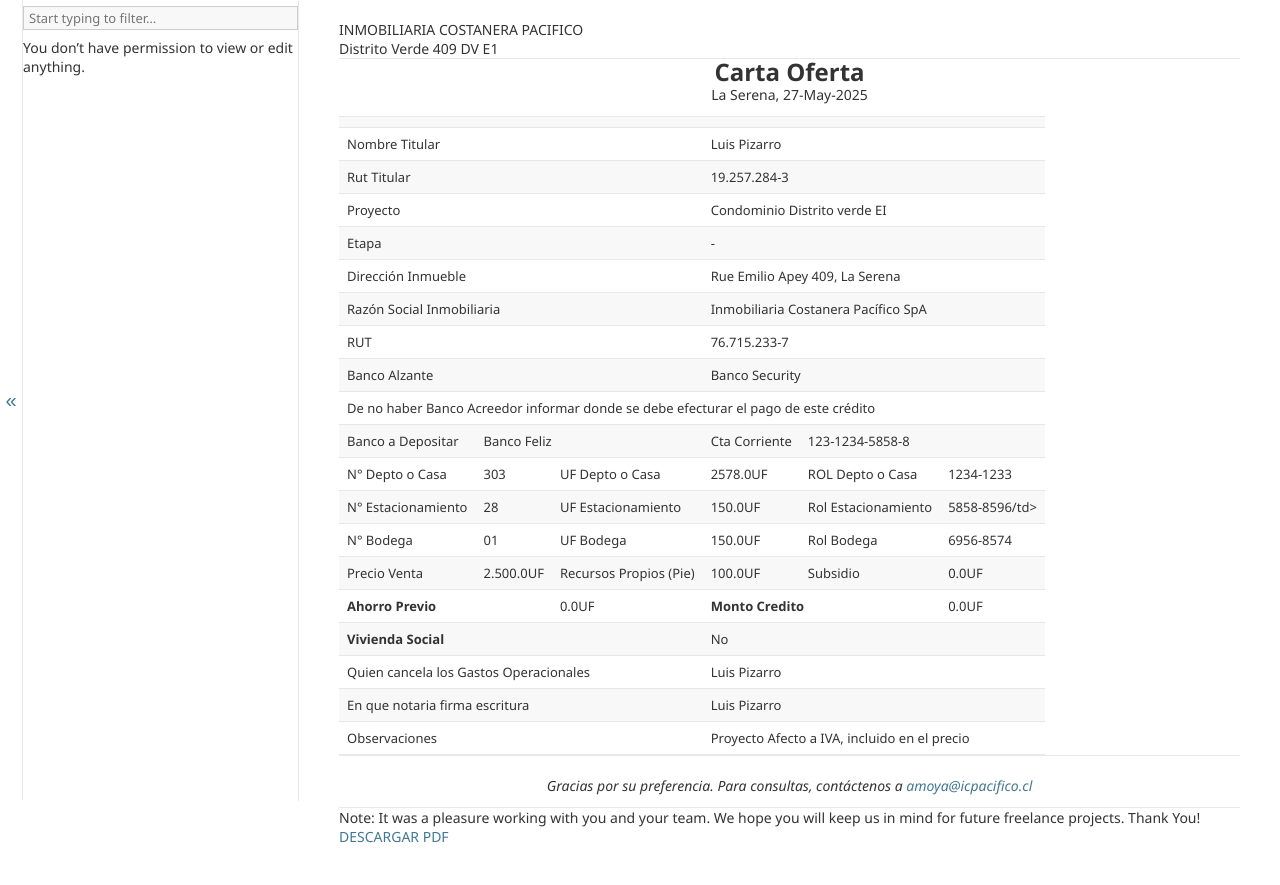
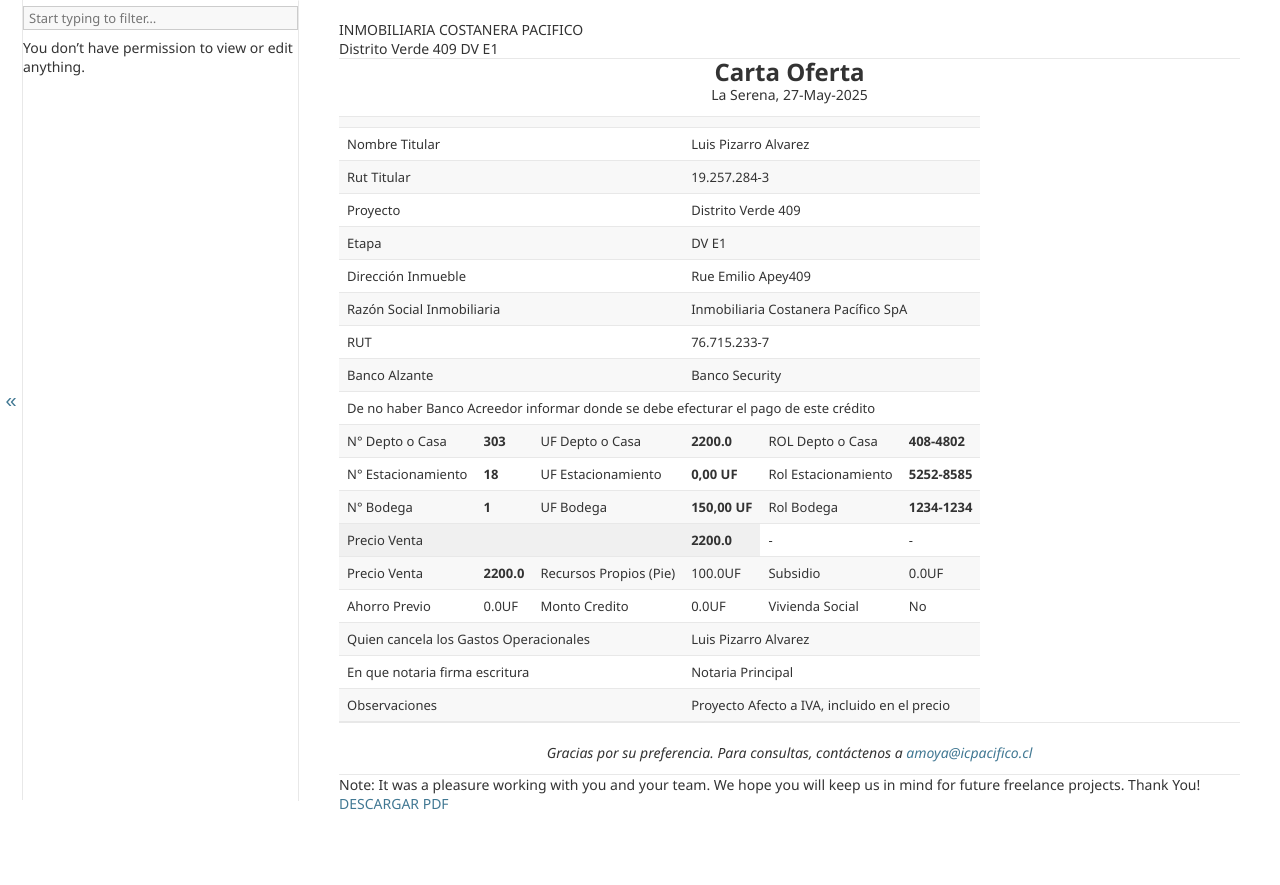
Before and after one commit to Dev-icpacifico/OPMS, a Django app: page /ventas/cartaoferta/1/ in a window 1280 px wide. Shown: the part 92-977 px from the top of the page. After the commit the page ends 902 px from the top, so only its background shows below. Run offline with Django 5.2, Linux system fonts and the light colour scheme; a user stored in the database is signed in; data comes from the database, SQL or seed files in the repository.

Commit message:
Update: Documento CO

```diff
--- a/templates/documentos/carta_oferta.html
+++ b/templates/documentos/carta_oferta.html
@@ -28,6 +28,8 @@
                                         Oferta</strong>
                                         <br>La Serena, {{ fecha_hoy|date:"d-M-Y" }}</p>
                                 </div>
+                                {% for venta in datos_venta %}
+
                                     <table class="table table-sm table-bordered text-center align-middle">
                                         <thead class="table-light">
                                         <tr>
@@ -42,105 +44,107 @@
                                         <tbody>
                                         <tr>
                                             <td colspan="3">Nombre Titular</td>
-                                        <td colspan="3">Luis Pizarro</td>
+                                            <td colspan="3">{{ venta.id_cliente.nombres_1 }} {{ venta.id_cliente.apellidos_1 }} {{ venta.id_cliente.apellidos_2 }}</td>
                                         </tr>
                                         <tr>
                                             <td colspan="3">Rut Titular</td>
-                                        <td colspan="3">19.257.284-3</td>
+                                            <td colspan="3">{{ venta.id_cliente.rut_cliente }}</td>
                                         </tr>
                                         <tr>
                                             <td colspan="3">Proyecto</td>
-                                        <td colspan="3">Condominio Distrito verde EI</td>
+                                            <td colspan="3">{{ venta.id_propiedad.condominio.nombre_condominio }}</td>
                                         </tr>
                                         <tr>
                                             <td colspan="3">Etapa</td>
-                                        <td colspan="3">-</td>
+                                            <td colspan="3">{{ venta.id_propiedad.etapa.nombre_etapa }}</td>
                                         </tr>
                                         <tr>
                                             <td colspan="3">Dirección Inmueble</td>
-                                        <td colspan="3">Rue Emilio Apey 409, La Serena</td>
+                                            <td colspan="3">{{ venta.id_propiedad.condominio.direccion_proyecto }}</td>
                                         </tr>
                                         <tr>
                                             <td colspan="3">Razón Social Inmobiliaria</td>
-                                        <td colspan="3">Inmobiliaria Costanera Pacífico SpA</td>
+                                            <td colspan="3">{{ venta.id_propiedad.condominio.empresa_vende.razon_social }}</td>
                                         </tr>
                                         <tr>
                                             <td colspan="3">RUT</td>
-                                        <td colspan="3">76.715.233-7</td>
+                                            <td colspan="3">{{ venta.id_propiedad.condominio.empresa_vende.rut_empresa }}</td>
                                         </tr>
                                         <tr>
                                             <td colspan="3">Banco Alzante</td>
-                                        <td colspan="3">Banco Security</td>
+                                            <td colspan="3">{{ venta.id_propiedad.condominio.empresa_vende.banco_alzante }}</td>
                                         </tr>
                                         <tr>
-                                        <td colspan="6">De no haber Banco Acreedor informar donde se debe efecturar el
+                                            <td colspan="6">De no haber Banco Acreedor informar donde se debe efecturar
+                                                el
                                                 pago de este
                                                 crédito
                                             </td>
                                         </tr>
                                         <tr>
-                                        <td colspan="1">Banco a Depositar</td>
-                                        <td colspan="2">Banco Feliz</td>
-                                        <td>Cta Corriente</td>
-                                        <td colspan="2">123-1234-5858-8</td>
-                                    </tr>
-                                    <tr>
                                             <td>N° Depto o Casa</td>
-                                        <td>303</td>
+                                            <td><strong>{{ venta.id_propiedad.numero_propiedad }}</strong></td>
                                             <td>UF Depto o Casa</td>
-                                        <td>2578.0UF</td>
+                                            <td><strong>{{ venta.id_propiedad.valor_final_propiedad }}</strong></td>
                                             <td>ROL Depto o Casa</td>
-                                        <td>1234-1233</td>
+                                            <td><strong>{{ venta.id_propiedad.rol }}</strong></td>
                                         </tr>
                                         <tr>
                                             <td>N° Estacionamiento</td>
-                                        <td>28</td>
+                                            <td><strong>{{ venta.id_propiedad.estacionamiento }}</strong></td>
                                             <td>UF Estacionamiento</td>
-                                        <td>150.0UF</td>
+                                            <td>
+                                                <strong>{{ venta.id_propiedad.valor_estacionamiento|uf_format }}</strong>
+                                            </td>
                                             <td>Rol Estacionamiento</td>
-                                        <td>5858-8596/td>
+                                            <td><strong>{{ venta.id_propiedad.rol_estacionamiento }}</strong></td>
                                         </tr>
                                         <tr>
                                             <td>N° Bodega</td>
-                                        <td>01</td>
+                                            <td><strong>{{ venta.id_propiedad.bodega }}</strong></td>
                                             <td>UF Bodega</td>
-                                        <td>150.0UF</td>
+                                            <td><strong>{{ venta.id_propiedad.valor_bodega|uf_format }}</strong></td>
                                             <td>Rol Bodega</td>
-                                        <td>6956-8574</td>
+                                            <td><strong>{{ venta.id_propiedad.rol_bodega }}</strong></td>
+                                        </tr>
+                                        <tr>
+                                            <td colspan="3" style="background-color: #f0f0f0;">Precio Venta</td>
+                                            <td style="background-color: #f0f0f0;">
+                                                <strong>{{ venta.id_propiedad.valor_final_propiedad }}</strong></td>
+                                            <td> -</td>
+                                            <td> -</td>
                                         </tr>
                                         <tr>
                                             <td>Precio Venta</td>
-                                        <td>2.500.0UF</td>
+                                            <td><strong>{{ venta.id_propiedad.valor_final_propiedad }}</strong></td>
                                             <td>Recursos Propios (Pie)</td>
                                             <td>100.0UF</td>
                                             <td>Subsidio</td>
                                             <td>0.0UF</td>
                                         </tr>
                                         <tr>
-                                        <td colspan="2"><strong>Ahorro Previo</strong></td>
+                                            <td>Ahorro Previo</td>
                                             <td>0.0UF</td>
-                                        <td colspan="2"><strong>Monto Credito</strong></td>
+                                            <td>Monto Credito</td>
                                             <td>0.0UF</td>
-                                    </tr>
-                                    <tr>
-                                        <td colspan="3"><strong>Vivienda Social</strong></td>
-                                        <td colspan="3">No</td>
+                                            <td>Vivienda Social</td>
+                                            <td>No</td>
                                         </tr>
                                         <tr>
                                             <td colspan="3">Quien cancela los Gastos Operacionales</td>
-                                        <td colspan="3">Luis Pizarro</td>
+                                            <td colspan="3">{{ venta.id_cliente.nombres_1 }} {{ venta.id_cliente.apellidos_1 }} {{ venta.id_cliente.apellidos_2 }}</td>
                                         </tr>
                                         <tr>
                                             <td colspan="3">En que notaria firma escritura</td>
-                                        <td colspan="3">Luis Pizarro</td>
+                                            <td colspan="3">{{ venta.id_propiedad.condominio.empresa_vende.notaria }}</td>
                                         </tr>
                                         <tr>
                                             <td colspan="3">Observaciones</td>
                                             <td colspan="3">Proyecto Afecto a IVA, incluido en el precio</td>
                                         </tr>
-
                                         </tbody>
                                     </table>
+                                {% endfor %}
                             </div>
                             <hr class="my-0">
                         </div>
```
Also changed, not shown: templates/documentos/carta_oferta_pdf.html (+22 -22 lines). Lines whose indentation alone changed are shown as unchanged.
